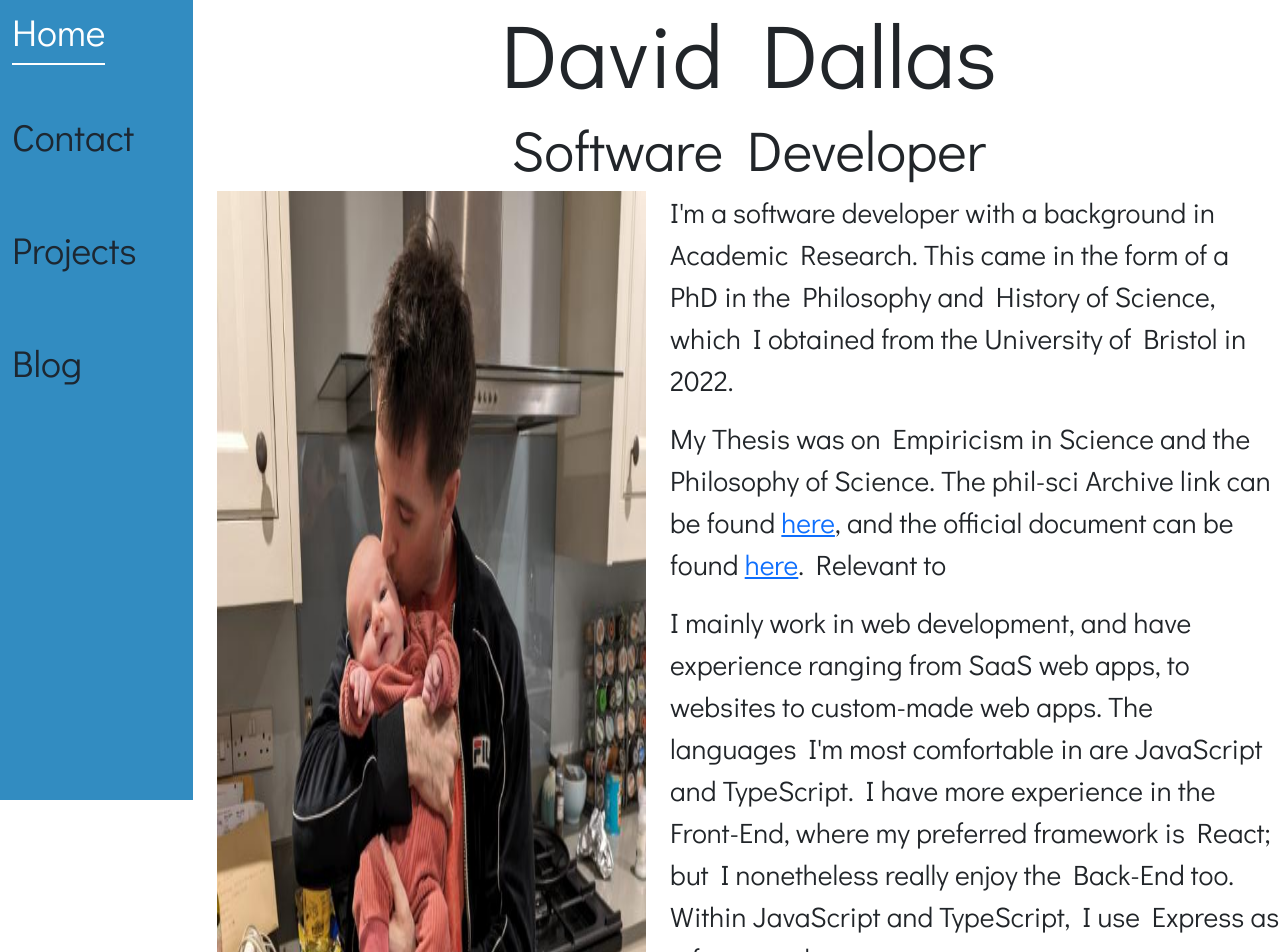
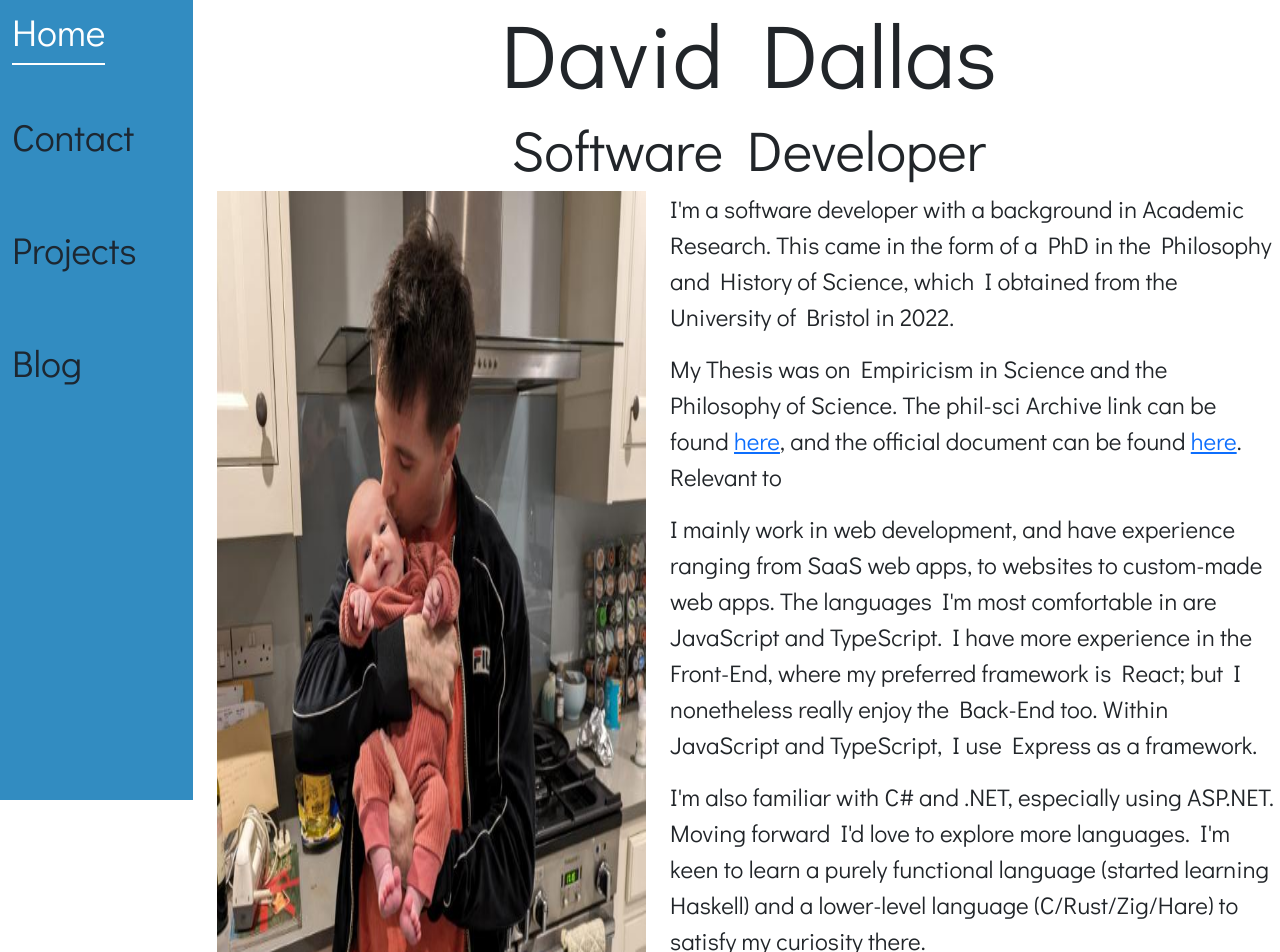
Before and after one commit to DavidJDallas/site, a React (Create React App) app: page / in a window 1280 px wide. Shown: the top 952 px of the page. Built offline with nearby package versions, Linux system fonts and the light colour scheme.

Commit message:
more added in

```diff
--- a/src/Contact/Contact.jsx
+++ b/src/Contact/Contact.jsx
@@ -1,11 +1,18 @@
-
+import {Row, Col} from 'react-bootstrap';
 
 const Contact = () => {
     return(
         <>
+        <Row>
         <h1>Contact</h1>
+        </Row>
 
+        <Row>
+            <h3>Email: Daviddallas606@gmail.com</h3>
+            <h3>Phone: 07714439245</h3>
+        </Row>
         </>
+
     )
 }
 
--- a/src/LandingPage/LandingPage.css
+++ b/src/LandingPage/LandingPage.css
@@ -1,3 +1,3 @@
 .main-body{
-    font-size: 1.75rem;
+    font-size: 1.5rem;
 }
--- a/src/LandingPage/LandingPage.jsx
+++ b/src/LandingPage/LandingPage.jsx
@@ -33,7 +33,7 @@ const LandingPage = () => {
               I mainly work in web development, and have experience ranging from SaaS web apps, to websites to custom-made web apps. The languages I'm most comfortable in are JavaScript and TypeScript. I have more experience in the Front-End, where my preferred framework is React; but I nonetheless really enjoy the Back-End too. Within JavaScript and TypeScript, I use Express as a framework.
             </p>
             <p className='main-body'>
-              I'm also familiar with C# and .NET, especially using ASP.NET.
+              I'm also familiar with C# and .NET, especially using ASP.NET. Moving forward I'd love to explore more languages. I'm keen to learn a purely functional language (started learning Haskell) and a lower-level language (C/Rust/Zig/Hare) to satisfy my curiosity there.
             </p>
             <p className='main-body'>
             As you can see, I'm also lucky enough to have had a healthy son born in November 2023. I've been taking some time out of full-time work and doing part-time freelance for a couple of months now. But I'm now open to either permanent, contract, or freelance work.
```
